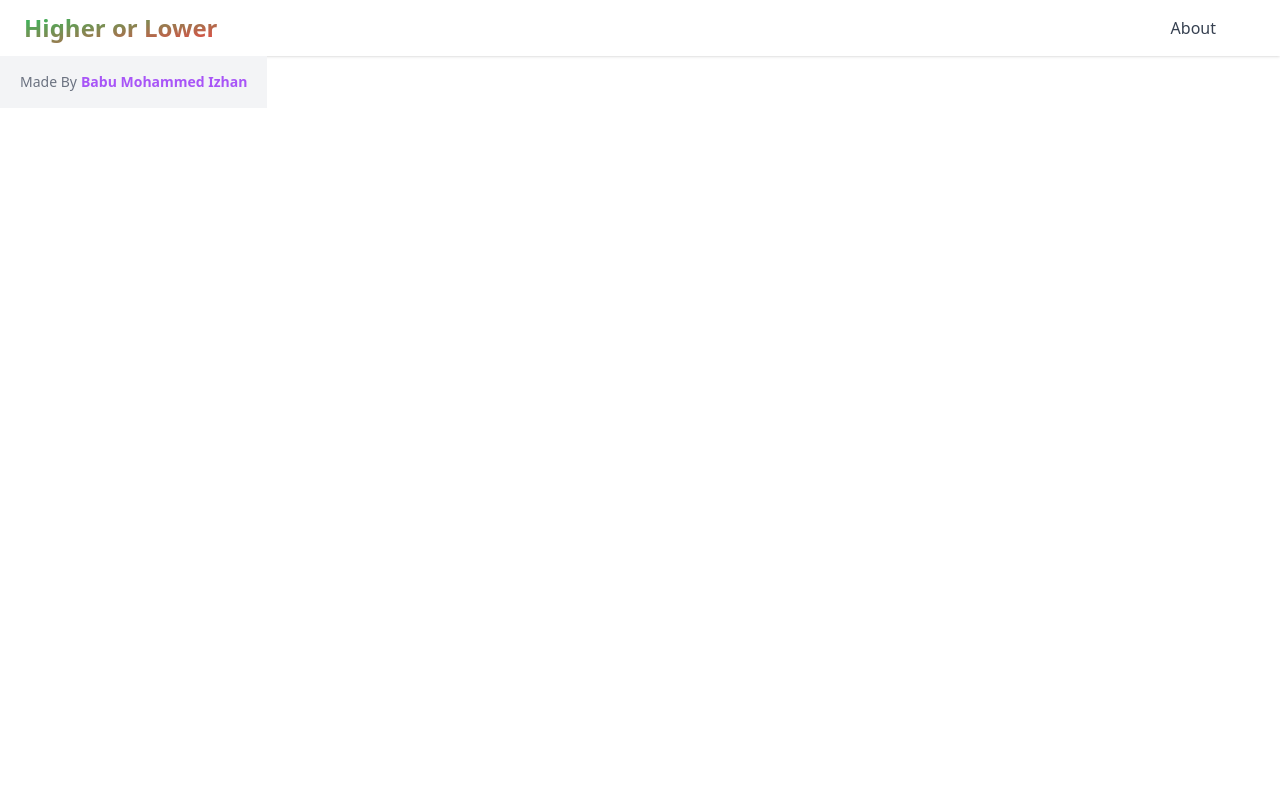
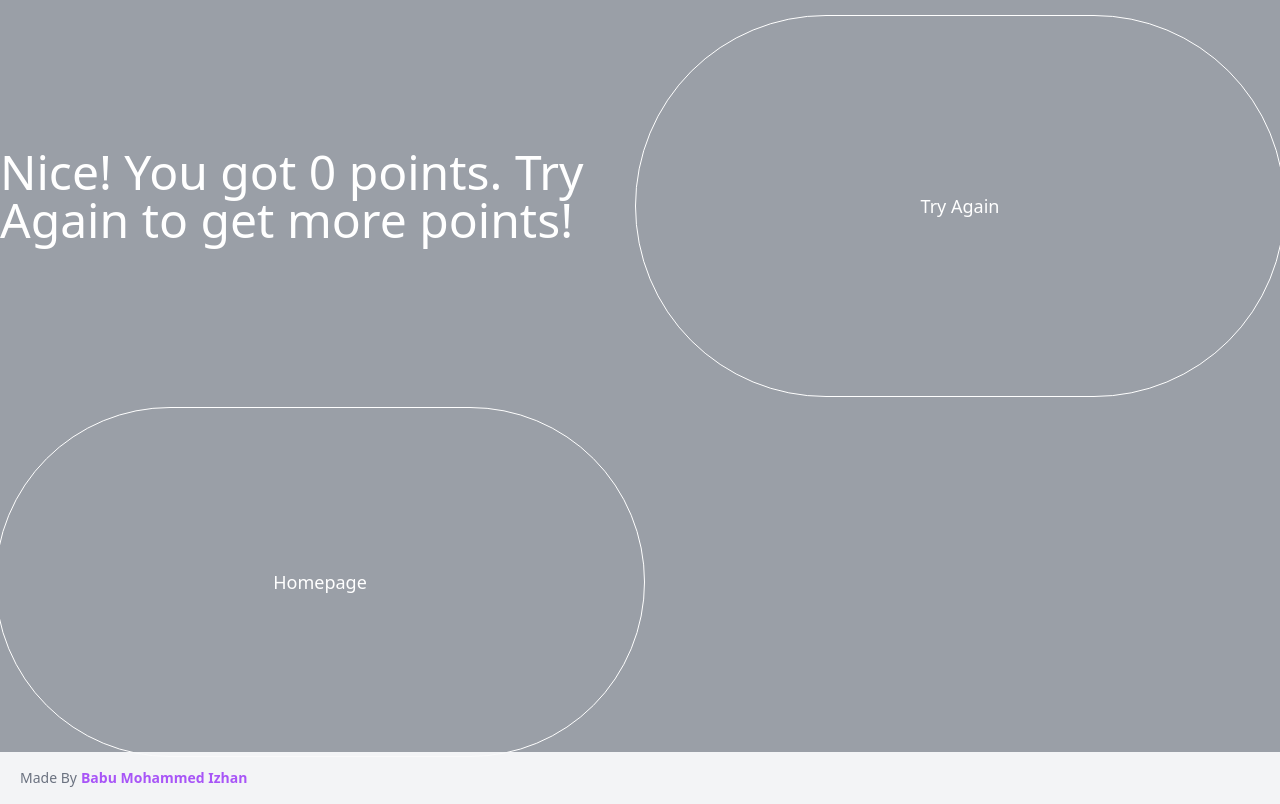
Before and after one commit to Babu-Mohammed-Izhan/twitch-higher-lower, a React (Create React App) app: page /result in a window 1280 px wide. Built offline with nearby package versions, Linux system fonts and the light colour scheme.

Commit message:
Completed all logic of game

```diff
--- a/src/App.tsx
+++ b/src/App.tsx
@@ -1,15 +1,21 @@
+import { useState } from "react";
 import { Routes, Route } from "react-router-dom";
 import Game from "./components/game";
 import Startpage from "./components/startpage";
-import Navbar from "./components/navbar";
 import Footer from "./components/footer";
+import Tryagain from "./components/tryagain";
 
 function App() {
+  const [score, setScore] = useState(0);
+
   return (
     <div className="h-screen w-full">
-      <Navbar />
       <Routes>
-        <Route path="/game" element={<Game />} />
+        <Route
+          path="/game"
+          element={<Game score={score} setScore={setScore} />}
+        />
+        <Route path="/result" element={<Tryagain points={score} />} />
         <Route path="/" element={<Startpage />} />
       </Routes>
       <Footer />
--- a/src/components/footer.tsx
+++ b/src/components/footer.tsx
@@ -1,6 +1,6 @@
 const Footer = () => {
   return (
-    <footer className="text-gray-800 body-font">
+    <footer className="text-gray-800 body-font w-full bg-gray-100">
       <div
         className="
       flex
@@ -9,7 +9,7 @@ const Footer = () => {
       flex-wrap flex-col
     "
       >
-        <div className="bg-gray-100">
+        <div>
           <div
             className="
         container
--- a/src/components/game.tsx
+++ b/src/components/game.tsx
@@ -1,5 +1,5 @@
-import { useState, useEffect } from "react";
-// import { Link } from "react-router-dom";
+import { useState, Dispatch, SetStateAction, useEffect } from "react";
+import { useNavigate } from "react-router-dom";
 import { data } from "../assests/data";
 
 // interface Streamer {
@@ -9,7 +9,14 @@ import { data } from "../assests/data";
 //   login: string;
 // }
 
-const Game = () => {
+interface GameProp {
+  score: number;
+  setScore: Dispatch<SetStateAction<number>>;
+}
+
+const Game = ({ score, setScore }: GameProp) => {
+  const navigate = useNavigate();
+
   const [first, setFirst] = useState(
     data[Math.floor(Math.random() * (data.length - 1))]
   );
@@ -20,60 +27,80 @@ const Game = () => {
     data[Math.floor(Math.random() * (data.length - 1))]
   );
 
-  const [mark, setMark] = useState(null);
-  const [score, setScore] = useState(0);
+  const [mark, setMark] = useState(false);
 
   const handleHighorLow = (hl: string) => {
+    const firstNumber: number = parseFloat(first.earning.replace(/,/g, ""));
+    const secondNumber: number = parseFloat(second.earning.replace(/,/g, ""));
+
     switch (hl) {
       case "high":
-        const highcheck = Number(first.earning) > Number(second.earning);
+        const highcheck = firstNumber < secondNumber;
         if (highcheck) {
           console.log("correct");
+          setMark(true);
           setScore(score + 1);
         } else {
-          console.log("wrong");
+          setMark(true);
+          setTimeout(() => {
+            navigate("/tryagain");
+          }, 1500);
         }
         break;
       case "low":
-        const lowcheck = Number(first.earning) < Number(second.earning);
+        const lowcheck = firstNumber > secondNumber;
         if (lowcheck) {
           console.log("correct");
+          setMark(true);
           setScore(score + 1);
         } else {
-          console.log("wrong");
+          setMark(true);
+          setTimeout(() => {
+            navigate("/tryagain");
+          }, 1500);
         }
         break;
     }
 
-    setFirst(second);
-    setSecond(third);
-    setThird(data[Math.floor(Math.random() * (data.length - 1))]);
+    setTimeout(() => {
+      setMark(false);
+      setFirst(second);
+      setSecond(third);
+      setThird(data[Math.floor(Math.random() * (data.length - 1))]);
+    }, 3000);
   };
 
+  useEffect(() => {
+    setScore(0);
+    setMark(false);
+  }, [setScore]);
+
   return (
-    <div className="grid lg:grid-cols-2 grid-cols-1 w-full bg-gray-700 opacity-50 h-[100%]">
-      <div className="flex items-center justify-center flex-col text-white text-5xl">
+    <div className="grid lg:grid-cols-2 grid-cols-1 w-full bg-gray-700 opacity-50 h-[94%] relative">
+      <div className="flex items-center justify-center flex-col text-white text-2xl md:text-5xl">
         <h1 className="">{first.name}</h1>
         <h3 className="mt-3">$ {first.earning}</h3>
       </div>
-      <div className="flex items-center justify-center flex-col text-white text-5xl">
+      <div className="flex items-center justify-center flex-col text-white text-2xl md:text-5xl pt-[3.6rem]">
         <h1>{second.name}</h1>
-        <h3 className="mt-3">$ {second.earning}</h3>
+        <h3 className={`mt-3 ${mark ? null : "hidden"}`}>$ {second.earning}</h3>
 
         <button
-          className="text-lg mt-5 px-5 py-2 rounded-full hover:outline-offset-8 text-white font-medium outline-1 outline outline-offset-4 outline-white"
+          className="text-md md:text-lg mt-5 px-3 py-1 md:px-5 md:py-2 rounded-full  text-white font-medium outline-1 outline outline-offset-4 outline-white"
           onClick={() => handleHighorLow("high")}
         >
           Higher
         </button>
         <button
-          className=" text-lg mt-5 px-5 py-2 rounded-full hover:outline-offset-8 text-white font-medium outline-1 outline outline-offset-4 outline-white"
+          className=" text-md md:text-lg mt-5 px-3 py-1 md:px-5 md:py-2 rounded-full  text-white font-medium outline-1 outline outline-offset-4 outline-white"
           onClick={() => handleHighorLow("low")}
         >
           Lower
         </button>
       </div>
-      <div className="absolute top-1/2 left-1/2">Mark</div>
+      <div className="absolute top-1/2 left-1/2 -translate-y-3/4  md:-translate-y-1/2 -translate-x-1/2 bg-white p-5 px-7 rounded-full text-slate-900 font-bold text-2xl">
+        {score}
+      </div>
     </div>
   );
 };
--- a/src/components/navbar.tsx
+++ /dev/null
@@ -1,84 +0,0 @@
-import { useState } from "react";
-import { Link } from "react-router-dom";
-
-const Navbar = () => {
-  const [hidden, setHidden] = useState(true);
-
-  const handleToggle = () => {
-    setHidden(!hidden);
-  };
-
-  return (
-    <nav className="bg-white shadow ">
-      <div
-        className="
-      container
-      px-6
-      py-3
-      mx-auto
-      md:flex md:justify-between md:items-center
-      backdrop-blur-lg
-    "
-      >
-        <div className="flex items-center justify-between">
-          <div>
-            <Link
-              className="
-                bg-clip-text text-transparent
-                 bg-gradient-to-br
-                 from-green-500
-                 to-red-500
-            text-xl
-            font-bold
-            md:text-2xl
-            hover:from-green-400
-            hover:to-red-400
-          "
-              to="/"
-            >
-              Higher or Lower
-            </Link>
-          </div>
-
-          <div className="flex md:hidden">
-            <button
-              type="button"
-              className="
-            text-gray-500
-            hover:text-gray-600
-            focus:outline-none focus:text-gray-600
-          "
-              aria-label="toggle menu"
-              onClick={() => handleToggle()}
-            >
-              <svg viewBox="0 0 24 24" className="w-6 h-6 fill-current">
-                <path
-                  fillRule="evenodd"
-                  d="M4 5h16a1 1 0 0 1 0 2H4a1 1 0 1 1 0-2zm0 6h16a1 1 0 0 1 0 2H4a1 1 0 0 1 0-2zm0 6h16a1 1 0 0 1 0 2H4a1 1 0 0 1 0-2z"
-                ></path>
-              </svg>
-            </button>
-          </div>
-        </div>
-
-        <div className={`items-center md:flex ${hidden ? "hidden" : ""}`}>
-          <div className="flex flex-col md:flex-row md:mx-6">
-            <Link
-              className="
-            my-2
-            text-gray-700
-            hover:text-indigo-500
-            md:mx-4 md:my-0
-          "
-              to="/about"
-            >
-              About
-            </Link>
-          </div>
-        </div>
-      </div>
-    </nav>
-  );
-};
-
-export default Navbar;
--- a/src/components/startpage.tsx
+++ b/src/components/startpage.tsx
@@ -2,10 +2,14 @@ import { Link } from "react-router-dom";
 
 const Startpage = () => {
   return (
-    <div className=" flex justify-center items-center w-full bg-gray-700 opacity-50 h-[100%]">
+    <div className=" flex justify-center items-center w-full bg-gray-700 opacity-60 h-[93%]">
       <div className="flex justify-center items-center flex-col ">
-        <h1 className="text-6xl text-white font-medium">Higher or Lower</h1>
-        <p className="text-2xl text-white font-medium py-8">Twitch Edition</p>
+        <h1 className="text-4xl  md:text-6xl text-white font-medium">
+          Higher or Lower
+        </h1>
+        <p className="text-2xl text-white font-medium py-8">
+          <span className="text-purple-300">Twitch</span> Edition
+        </p>
         <button className="mb-10  px-7 py-3 rounded-full hover:outline-offset-8 text-white font-medium outline-1 outline outline-offset-4 outline-white mt-32">
           <Link to="/game">Start Game</Link>
         </button>
--- /dev/null
+++ b/src/components/tryagain.tsx
@@ -0,0 +1,31 @@
+import { useNavigate } from "react-router-dom";
+
+interface TryagainProp {
+  points: number;
+}
+
+const Tryagain = ({ points = 0 }: TryagainProp) => {
+  const navigate = useNavigate();
+
+  return (
+    <div className="grid lg:grid-cols-2 grid-cols-1 w-full bg-gray-700 opacity-50 h-[94%] relative">
+      <div className="flex items-center justify-center flex-col text-white text-5xl">
+        Nice! You got {points} points. Try Again to get more points!
+      </div>
+      <button
+        className=" text-lg mt-5 px-5 py-2 rounded-full hover:outline-offset-8 text-white font-medium outline-1 outline outline-offset-4 outline-white"
+        onClick={() => navigate("/game")}
+      >
+        Try Again
+      </button>
+      <button
+        className=" text-lg mt-5 px-5 py-2 rounded-full hover:outline-offset-8 text-white font-medium outline-1 outline outline-offset-4 outline-white"
+        onClick={() => navigate("/")}
+      >
+        Homepage
+      </button>
+    </div>
+  );
+};
+
+export default Tryagain;
```
